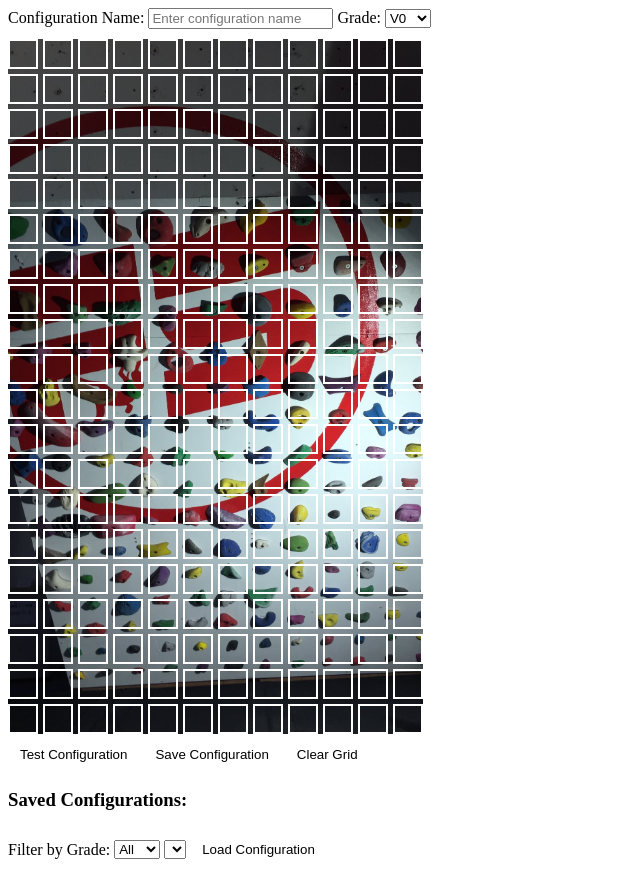
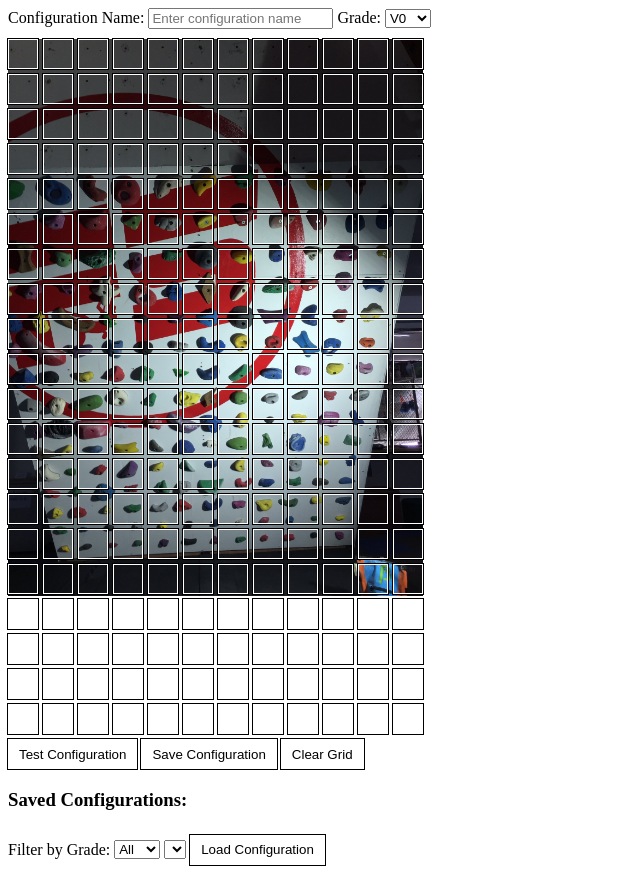
Before and after one commit to RichRadd/training_board, a Flask app: page / in a window 1280 px wide. Shown: the whole page, without its empty margins (0-640 px from the left). Run offline with Flask 3, Linux system fonts and the light colour scheme; data that the repository does not hold is empty.

Commit message:
distort image, and box shadow added

```diff
--- a/static/styles.css
+++ b/static/styles.css
@@ -3,7 +3,8 @@ button {
     height: 30px;
     margin: 0;
     background-color: transparent;
-    border: 2px solid #fff; /* This adds a 2px solid dark grey border */
+    border: 1px solid #fff; /* This is the white border */
+    box-shadow: 0 0 0 1px #000; /* This adds a 1px black border outside the existing border */
     transition: background-color 0.3s ease;
 }
 
@@ -13,7 +14,7 @@ button {
     gap: 5px;
     width: {{ cols * 30 + (cols - 1) * 5 }}px;
     background-image: url('/static/images/f5.jpg'); /* Replace with the path to your image */
-    background-size: cover; /* This will stretch the image to cover the entire container */
+    background-size: contain; /* This will stretch the image to cover the entire container */
     background-repeat: no-repeat; /* This will prevent the image from repeating */
 }
 
```
